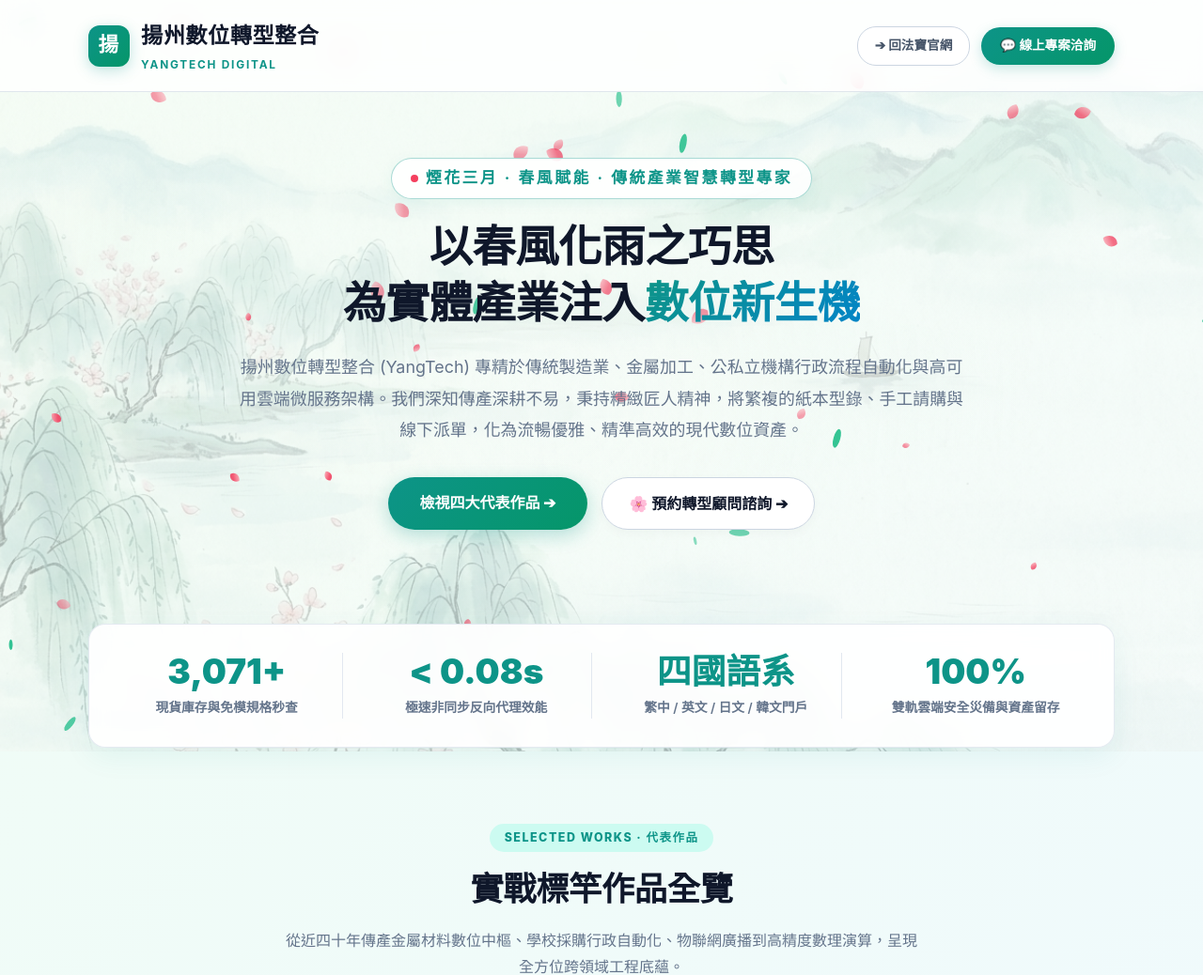
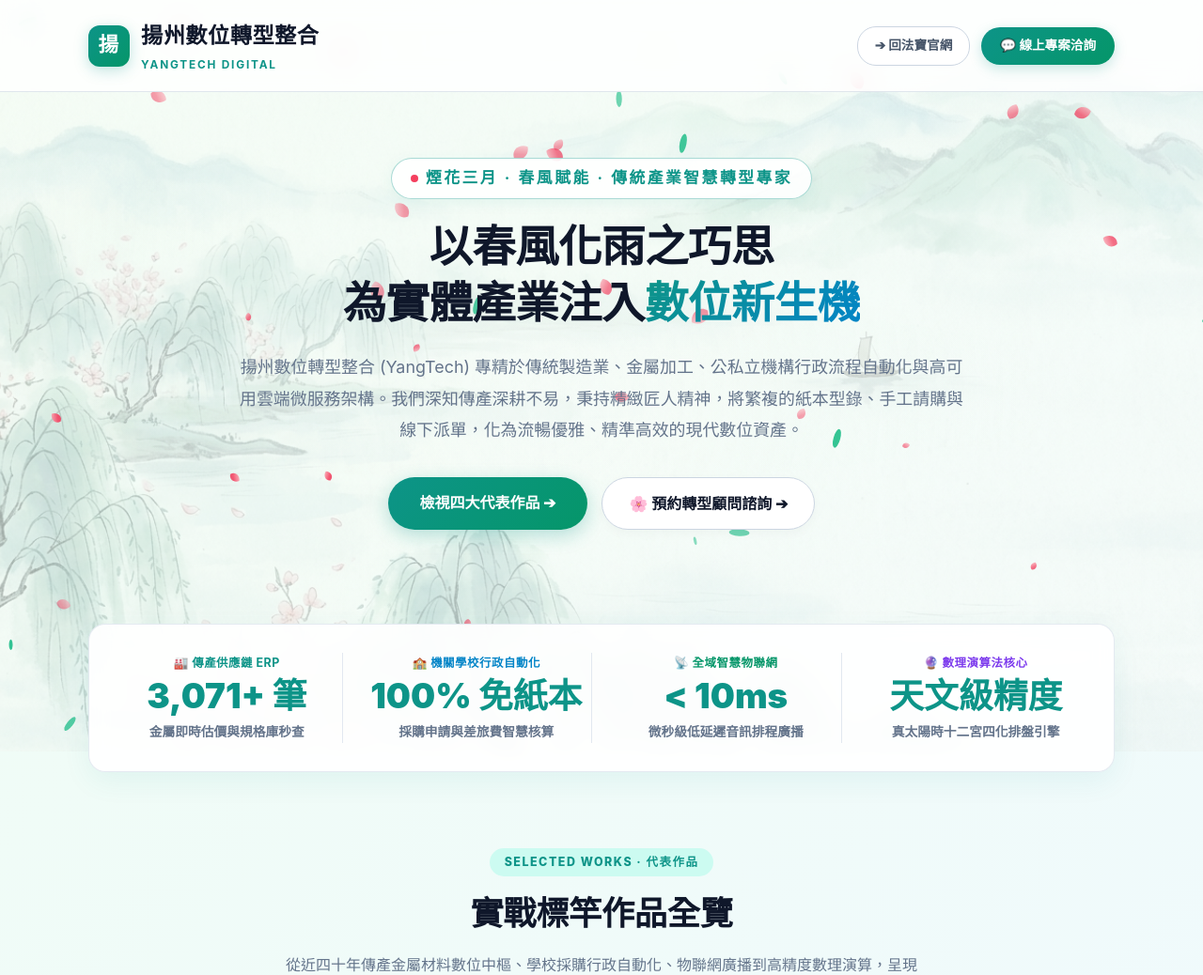
Before and after one commit to Albertyoung22/fapolu, a Flask app: page /partner in a window 1280 px wide. Shown: the top 1038 px of the page at 94% size. Run offline with Flask 3, Linux system fonts and the light colour scheme; some libraries are stand-ins or nearby versions.

Commit message:
feat: align stats strip to YangTech 4 flagship project achievements instead of FAPO metal inventory

```diff
--- a/templates/yangtech.html
+++ b/templates/yangtech.html
@@ -860,24 +860,29 @@
         </div>
     </section>
 
-    <!-- Key Stats Strip -->
+    <!-- 揚州數位轉型四大核心領域成就指標 -->
 <div class="container">
 <div class="stats-wrap">
 <div class="stat-col">
-                <div class="stat-num">3,071+</div>
-                <div class="stat-title">現貨庫存與免模規格秒查</div>
+<div style="font-size:0.78rem; color:#0d9488; font-weight:700; margin-bottom:4px; letter-spacing:0.5px;">🏭 傳產供應鏈 ERP</div>
+<div class="stat-num">3,071+ 筆</div>
+<div class="stat-title">金屬即時估價與規格庫秒查</div>
 </div>
 <div class="stat-col">
-                <div class="stat-num">&lt; 0.08s</div>
-                <div class="stat-title">極速非同步反向代理效能</div>
+<div style="font-size:0.78rem; color:#0284c7; font-weight:700; margin-bottom:4px; letter-spacing:0.5px;">🏫 機關學校行政自動化</div>
+<div class="stat-num">100% 免紙本</div>
+<div class="stat-title">採購申請與差旅費智慧核算</div>
 </div>
 <div class="stat-col">
-                <div class="stat-num">四國語系</div>
-                <div class="stat-title">繁中 / 英文 / 日文 / 韓文門戶</div>
+<div style="font-size:0.78rem; color:#059669; font-weight:700; margin-bottom:4px; letter-spacing:0.5px;">📡 全域智慧物聯網</div>
+<div class="stat-num">&lt; 10ms</div>
+<div class="stat-title">微秒級低延遲音訊排程廣播</div>
 </div>
 <div class="stat-col">
-                <div class="stat-num">100%</div>
-                <div class="stat-title">雙軌雲端安全災備與資產留存</div>
+<div style="font-size:0.78rem; color:#7c3aed; font-weight:700; margin-bottom:4px; letter-spacing:0.5px;">🔮 數理演算法核心</div>
+<div class="stat-num">天文級精度</div>
+<div class="stat-title">真太陽時十二宮四化排盤引擎</div>
+</div>
 </div>
 </div>
     </div>
```
Lines whose indentation alone changed are shown as unchanged.
